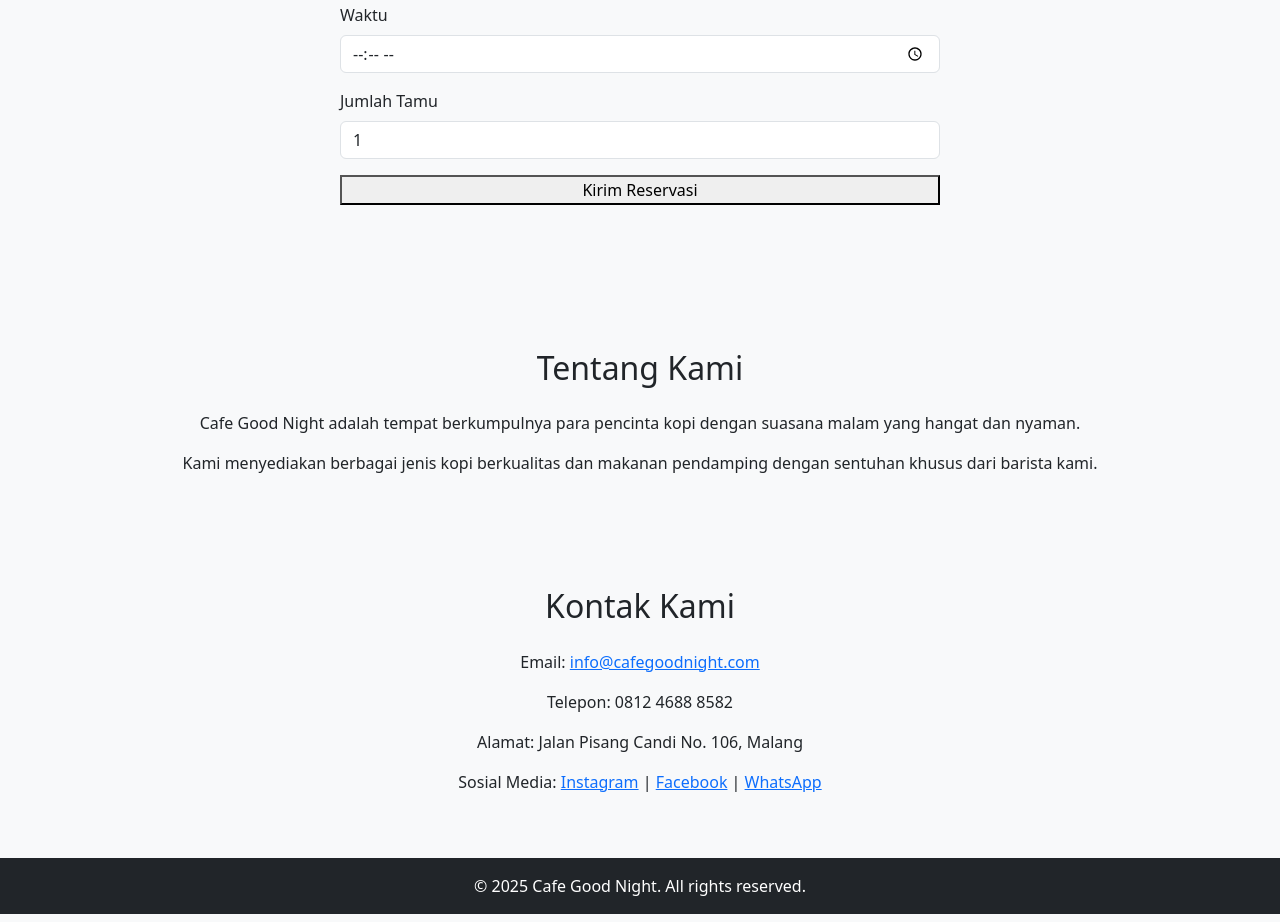
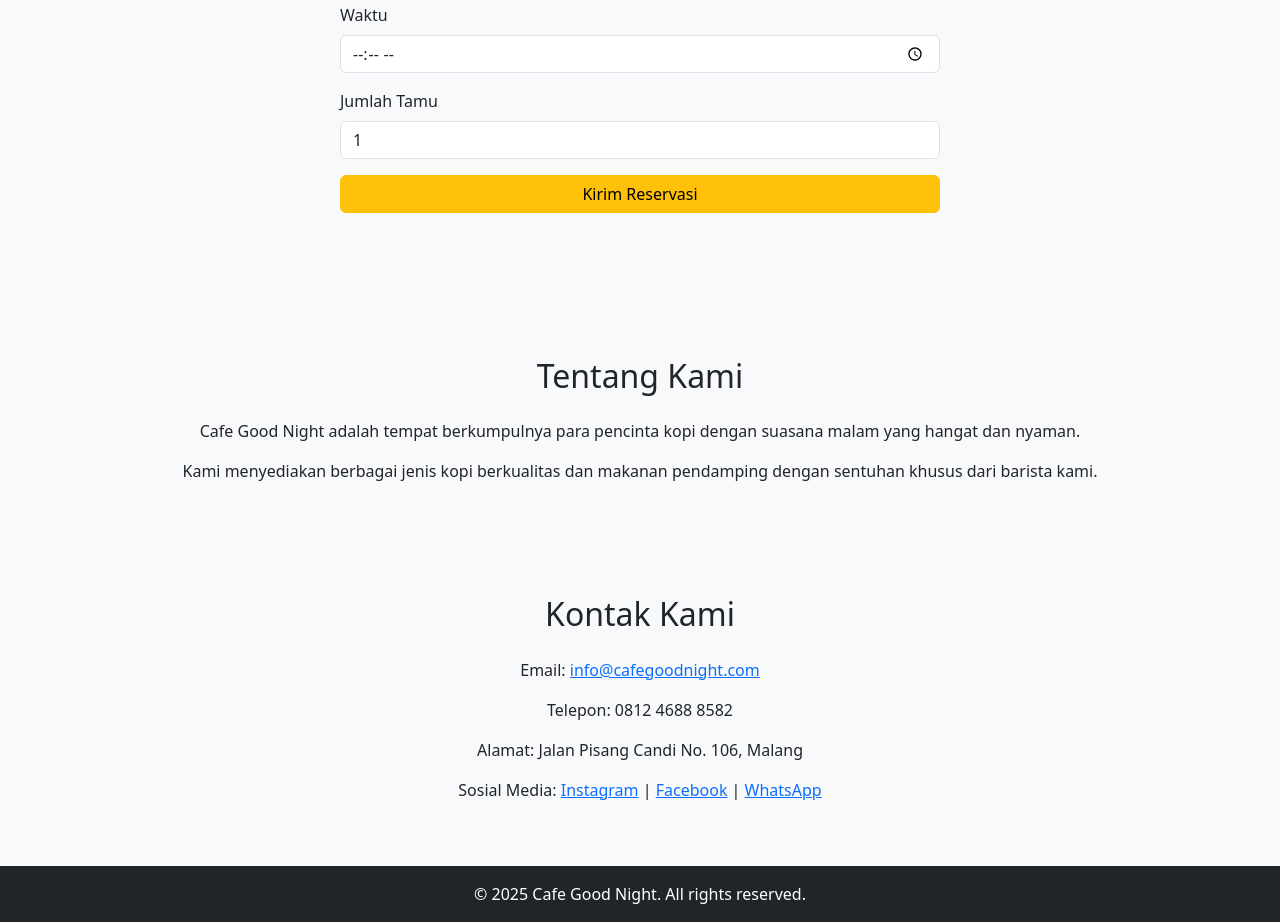
Before and after one commit to Farel-Jeheo/project-cafe, a plain HTML site: page index.html in a window 1280 px wide. Shown: the part 1974-2896 px from the top of the page. Drawn offline with nearby package versions, Linux system fonts and the light colour scheme; a script that the page names is missing.

Commit message:
Update index.html

```diff
--- a/index.html
+++ b/index.html
@@ -129,7 +129,7 @@
           <label for="guests" class="form-label">Jumlah Tamu</label>
           <input type="number" class="form-control" id="guests" name="guests" min="1" max="20" value="1" required />
         </div>
-        <button type="button" class="btn-custom w-100" onclick="prosesReservasi()" id="submit-btn">Kirim Reservasi</button>
+        <button type="button" class="btn btn-warning w-100" onclick="prosesReservasi()" id="submit-btn">Kirim Reservasi</button>
       </form>
 
       <div id="tabel-reservasi" class="mt-5 table-responsive"></div>
@@ -159,5 +159,6 @@
     <footer class="bg-dark text-white text-center py-3">
       <p class="mb-0">&copy; 2025 Cafe Good Night. All rights reserved.</p>
     </footer>
+    <script type="module" src="script.js"></script>
   </body>
 </html>
```
